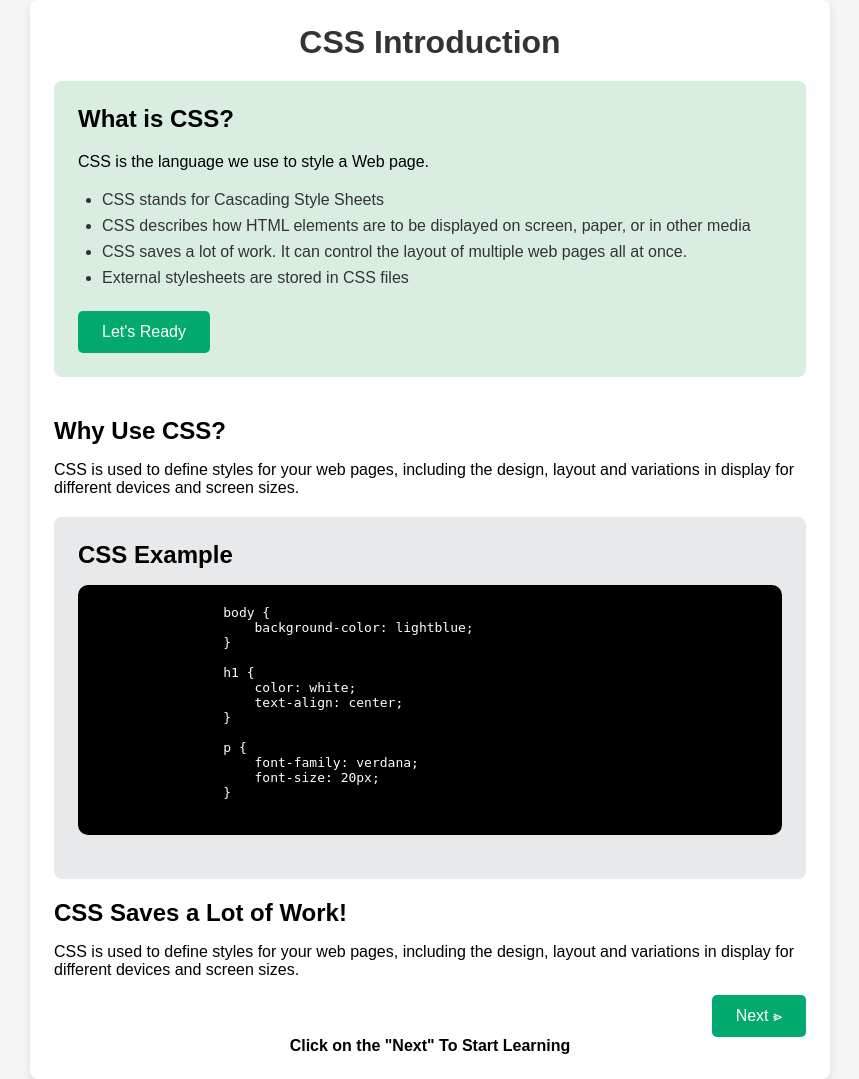
After one commit to ajmal-uk/cet-mca-labs, a PHP site: page /program6/intro.html in a window 1280 px wide. The commit adds this page. Shown: the whole page, without its empty margins (210-1069 px from the left). Run offline with PHP 8.4, Linux system fonts and the light colour scheme.

Commit message:
w3c school

```diff
--- /dev/null
+++ b/WEB/program6/intro.html
@@ -0,0 +1,187 @@
+<!DOCTYPE html>
+<html lang="en">
+<head>
+  <meta charset="UTF-8" />
+  <meta name="viewport" content="width=device-width, initial-scale=1.0" />
+  <title>CSS Tutorial</title>
+  <style>
+    * {
+      box-sizing: border-box;
+      margin: 0;
+      padding: 0;
+    }
+
+    body {
+      height: 100vh;
+      display: flex;
+      justify-content: center;
+      align-items: center;
+      font-family: Arial, sans-serif;
+      background-color: #f5f5f5;
+    }
+
+    .container {
+      width: 90%;
+      max-width: 800px;
+      height: 100vh;
+      overflow-y: auto;
+      padding: 1.5rem;
+      background-color: #ffffff;
+      border-radius: 8px;
+      box-shadow: 0 4px 10px rgba(0, 0, 0, 0.1);
+    }
+
+    h1 {
+      font-size: 2rem;
+      text-align: center;
+      color: #333;
+      margin-bottom: 1.2rem;
+    }
+
+    .content-box {
+      background-color: #d9eee1;
+      padding: 1.5rem;
+      border-radius: 8px;
+      margin-bottom: 40px;
+      margin-top: 20px;
+    }
+
+    .content-box p{
+        margin-top: 20px;
+        margin-bottom: 20px;
+    }
+
+    .code-box {
+      background-color: #e7e9eb;
+      padding: 1.5rem;
+      border-radius: 8px;
+      margin-bottom: 20px;
+      margin-top: 20px;
+    }
+
+    .code-block{
+        background-color: #000;
+        padding: 20px;
+        color: #ffffff;
+        border-radius: 10px;
+        margin-bottom: 20px;
+    }
+
+    h2 {
+      font-size: 1.5rem;
+      margin-bottom: 1rem;
+    }
+
+    ul {
+      list-style-type: disc;
+      padding-left: 1.5rem;
+      margin-bottom: 1.5rem;
+      color: #333;
+    }
+
+    li {
+      margin-bottom: 0.5rem;
+    }
+
+    .learn-button {
+      display: inline-block;
+      padding: 0.75rem 1.5rem;
+      background-color: #04aa6d;
+      color: white;
+      border: none;
+      border-radius: 5px;
+      font-size: 1rem;
+      cursor: pointer;
+      text-decoration: none;
+      transition: background-color 0.3s ease;
+    }
+
+    .learn-button:hover {
+      background-color: #038e5a;
+    }
+
+    .button-container {
+        text-align: right;
+        margin-top: 1rem;
+    }
+
+    .next-button {
+      display: inline-block;
+      padding: 0.75rem 1.5rem;
+      background-color: #04aa6d;
+      color: white;
+      border: none;
+      border-radius: 5px;
+      font-size: 1rem;
+      cursor: pointer;
+      text-decoration: none;
+      transition: background-color 0.3s ease;
+    }
+
+
+    .next-button:hover {
+      background-color: #038e5a;
+    }
+
+    @media screen and (max-width: 480px) {
+      .container {
+        padding: 1rem;
+      }
+
+      h1 {
+        font-size: 1.5rem;
+      }
+
+      h2 {
+
+        font-size: 1.25rem;
+      }
+    }
+  </style>
+</head>
+<body>
+  <main class="container">
+    <h1>CSS Introduction</h1>
+    <section class="content-box">
+      <h2>What is CSS?</h2>
+      <p>CSS is the language we use to style a Web page.</p>
+      <ul>
+        <li>CSS stands for Cascading Style Sheets</li>
+        <li>CSS describes how HTML elements are to be displayed on screen, paper, or in other media</li>
+        <li>CSS saves a lot of work. It can control the layout of multiple web pages all at once.</li>
+        <li>External stylesheets are stored in CSS files</li>
+        </ul>
+        <a href="#startIntro" class="learn-button">Let's Ready</a>
+    </section>
+    <h2 id="startIntro">Why Use CSS?</h2>
+    <p>CSS is used to define styles for your web pages, including the design, layout and variations in display for different devices and screen sizes.</p>
+
+    <section class="code-box">
+        <h2>CSS Example</h2>
+        <div class="code-block">
+            <pre>
+                body {
+                    background-color: lightblue;
+                }
+
+                h1 {
+                    color: white;
+                    text-align: center;
+                }
+
+                p {
+                    font-family: verdana;
+                    font-size: 20px;
+                }
+            </pre>
+        </div>
+    </section>
+     <h2>CSS Saves a Lot of Work!</h2>
+    <p>CSS is used to define styles for your web pages, including the design, layout and variations in display for different devices and screen sizes.</p>
+    <div class="button-container">
+        <a href="intro.html" class="next-button">Next &gtcir; </a>
+    </div>
+    <p style="text-align: center;"><strong>Click on the "Next" To Start Learning</strong></p>
+  </main>
+</body>
+</html>
```
Also changed, not shown: WEB/program6.html (+65 -14 lines), WEB/program6/home.html (added, +178 -0 lines), WEB/static/css/program6.css (+5 -2 lines), WEB/styles/example.html (renamed from WEB/Cascading Style Sheets/example.html).
